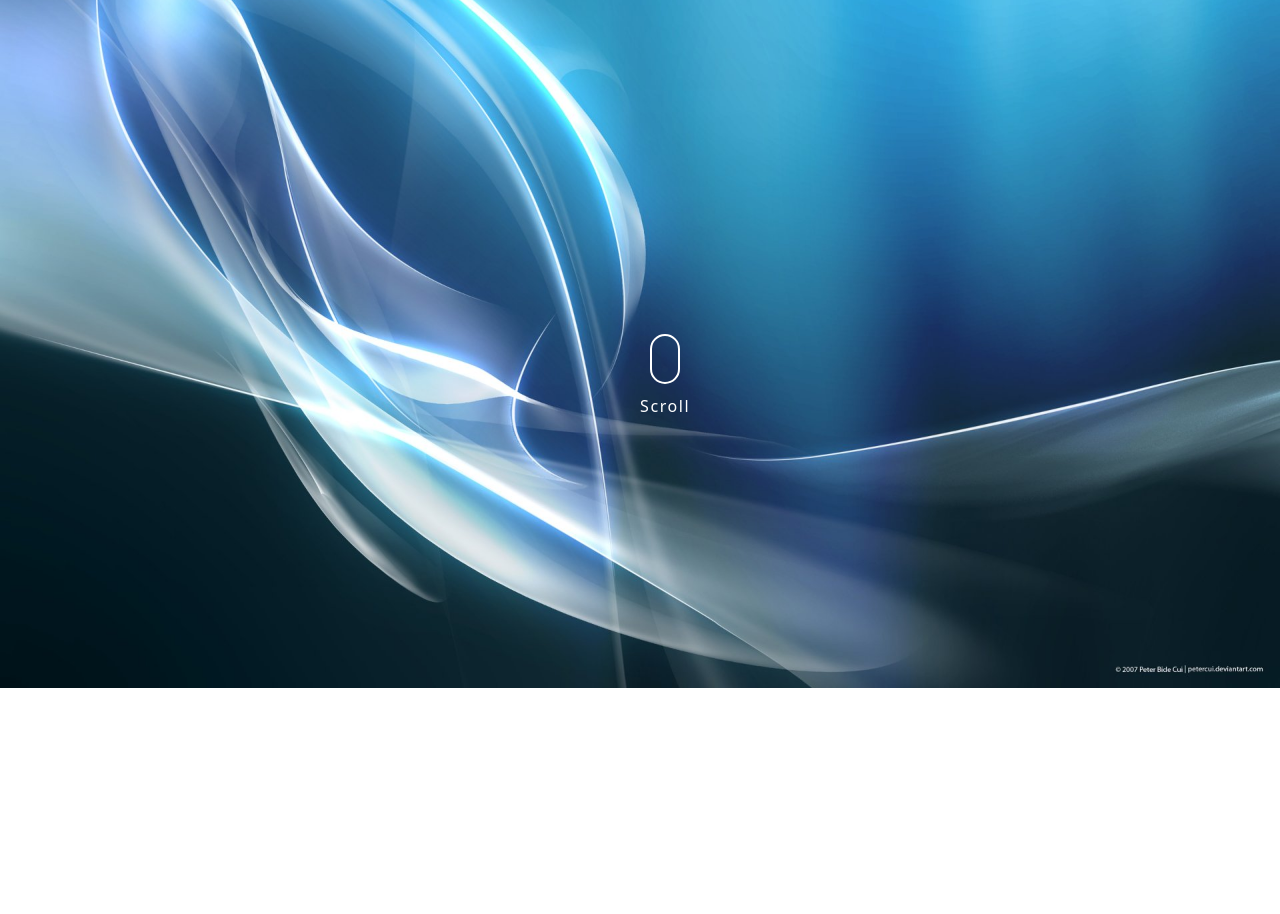
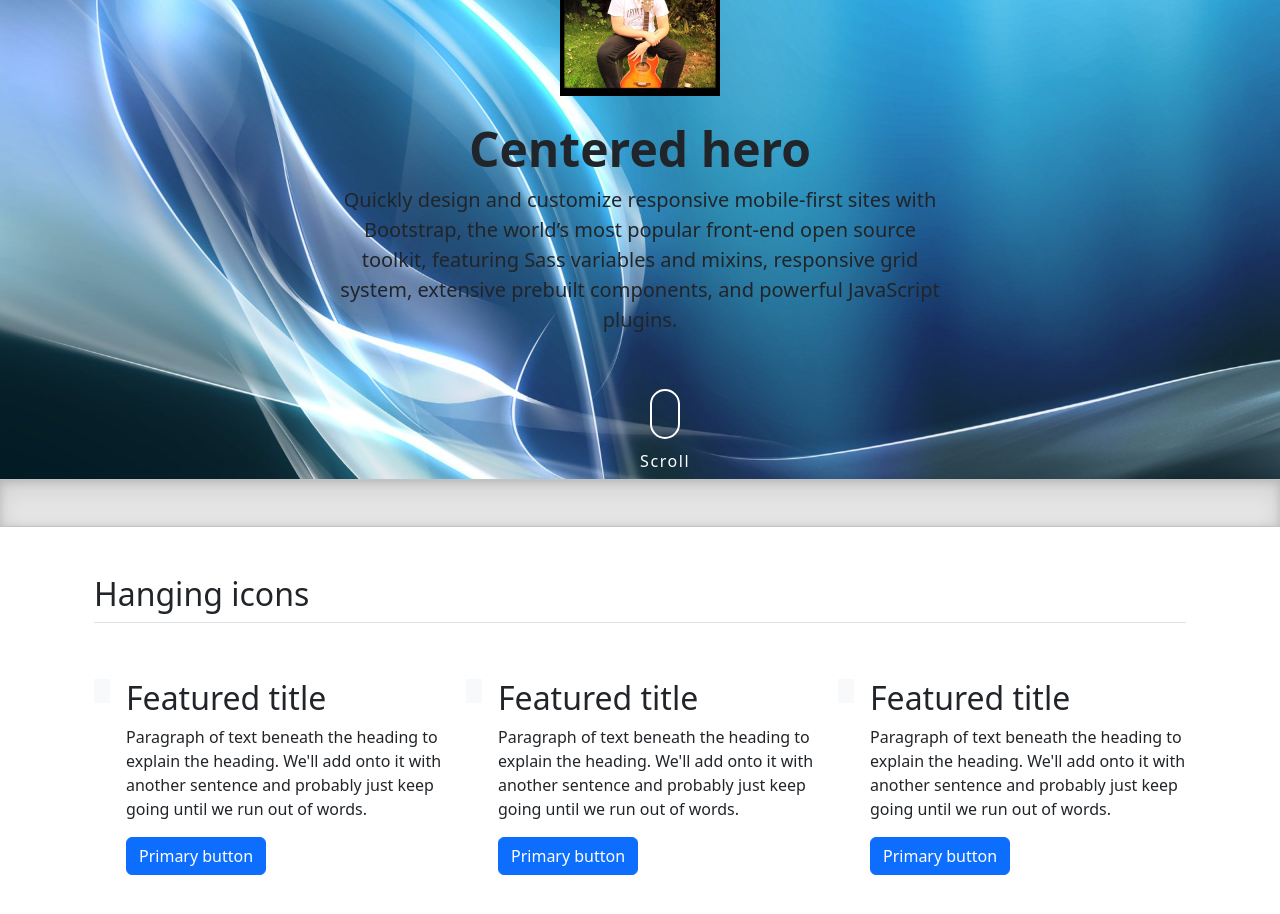
Before and after one commit to kristofmoons/porfolio, a React (Create React App) app: page / in a window 1280 px wide. Shown: the part 180-1094 px from the top of the page. Before the commit the page ends 868 px from the top, so only its background shows below. Built offline with nearby package versions, Linux system fonts and the light colour scheme.

Commit message:
landing page done

```diff
--- a/src/App.css
+++ b/src/App.css
@@ -9,12 +9,18 @@
 /*navigation menu*/
 /*landing page*/
 
+.b-example-divider {
+  height: 3rem;
+  background-color: rgba(0, 0, 0, .1);
+  border: solid rgba(0, 0, 0, .15);
+  border-width: 1px 0;
+  box-shadow: inset 0 0.5em 1.5em rgb(0 0 0 / 10%), inset 0 0.125em 0.5em rgb(0 0 0 / 15%);
+}
 /*scroll down button */
 .demo button {
   background-color: transparent;
   border: transparent;
   position: absolute;
-  bottom: 20vh;
   left: 50%;
   z-index: 2;
   display: inline-block;
--- a/src/pages/LandingPage.js
+++ b/src/pages/LandingPage.js
@@ -7,7 +7,7 @@ function ScrollDownSection() {
         scrollTo(0, document.body.scrollHeight);
     }
     return (
-        <section id="ScrollDown" className="demo">
+        <section id="ScrollDown" className="demo mt-5 pt-5">
             <button onClick={scroll}><span/>Scroll</button>
         </section>
     );
@@ -41,18 +41,71 @@ export default function LandingPage() {
 
             <header/>
             <div style={{backgroundImage: "url('./images/achtergrond.jpg')", backgroundRepeat:"no-repeat",
-                backgroundSize: "cover" }}>
-                <div className="masthead" style={{height:"100vh"}}>
-                    <div className="masthead-content text-white">
-                        <div style={{width: "100%", marginRight: "auto", marginLeft: "auto",
-                            paddingRight: "1.5rem", paddingLeft: "1.5rem"}}>
+                backgroundSize: "cover", height:"auto" }}>
+                <div className="px-4 py-5  text-center">
+                    <img className="d-block mx-auto mb-4" src="/images/avatar.jpg" alt=""
+                         width="160" height="160"/>
+                        <h1 className="display-5 fw-bold">Centered hero</h1>
+                        <div className="col-lg-6 mx-auto">
+                            <p className="lead mb-4">Quickly design and customize responsive mobile-first sites with
+                                Bootstrap, the world’s most popular front-end open source toolkit, featuring Sass
+                                variables and mixins, responsive grid system, extensive prebuilt components, and
+                                powerful JavaScript plugins.</p>
+                            <ScrollDownSection/>
+                        </div>
+                </div>
+            </div>
+            <div className="b-example-divider"/>
 
-                            <h1 style={{marginBottom: "1.5rem"}}>text</h1>
-                            <p style={{marginBottom: "3rem"}}>We're working hard to finish the development of this site.</p>
+            <div className="container px-4 py-5" id="hanging-icons">
+                <h2 className="pb-2 border-bottom">Hanging icons</h2>
+                <div className="row g-4 py-5 row-cols-1 row-cols-lg-3">
+                    <div className="col d-flex align-items-start">
+                        <div className="icon-square bg-light text-dark flex-shrink-0 me-3">
+                            <svg className="bi" width="1em" height="1em">
+                                <use xlinkHref="#toggles2"></use>
+                            </svg>
+                        </div>
+                        <div>
+                            <h2>Featured title</h2>
+                            <p>Paragraph of text beneath the heading to explain the heading. We'll add onto it with
+                                another sentence and probably just keep going until we run out of words.</p>
+                            <a href="#" className="btn btn-primary">
+                                Primary button
+                            </a>
+                        </div>
+                    </div>
+                    <div className="col d-flex align-items-start">
+                        <div className="icon-square bg-light text-dark flex-shrink-0 me-3">
+                            <svg className="bi" width="1em" height="1em">
+                                <use xlinkHref="#cpu-fill"></use>
+                            </svg>
+                        </div>
+                        <div>
+                            <h2>Featured title</h2>
+                            <p>Paragraph of text beneath the heading to explain the heading. We'll add onto it with
+                                another sentence and probably just keep going until we run out of words.</p>
+                            <a href="#" className="btn btn-primary">
+                                Primary button
+                            </a>
+                        </div>
+                    </div>
+                    <div className="col d-flex align-items-start">
+                        <div className="icon-square bg-light text-dark flex-shrink-0 me-3">
+                            <svg className="bi" width="1em" height="1em">
+                                <use xlinkHref="#tools"></use>
+                            </svg>
+                        </div>
+                        <div>
+                            <h2>Featured title</h2>
+                            <p>Paragraph of text beneath the heading to explain the heading. We'll add onto it with
+                                another sentence and probably just keep going until we run out of words.</p>
+                            <a href="#" className="btn btn-primary">
+                                Primary button
+                            </a>
                         </div>
                     </div>
                 </div>
-                <ScrollDownSection/>
             </div>
             </>
     );
```
